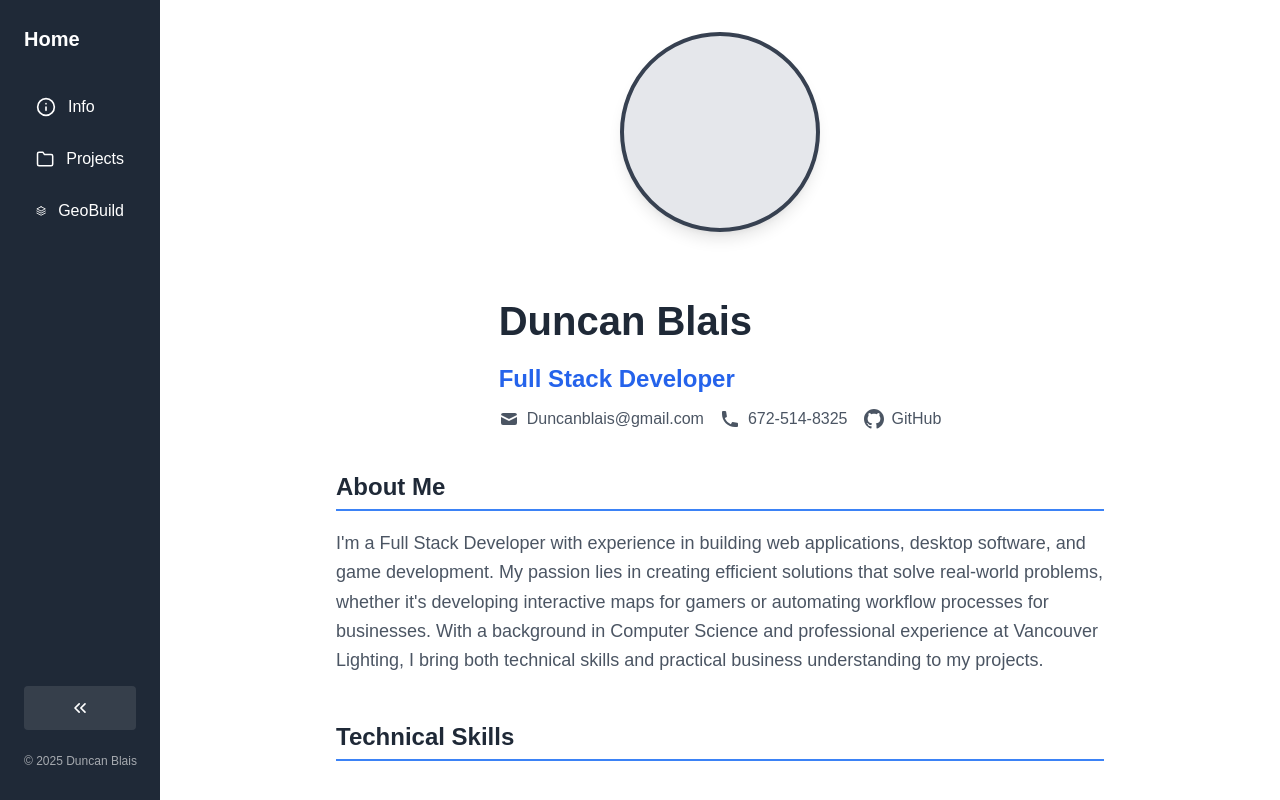
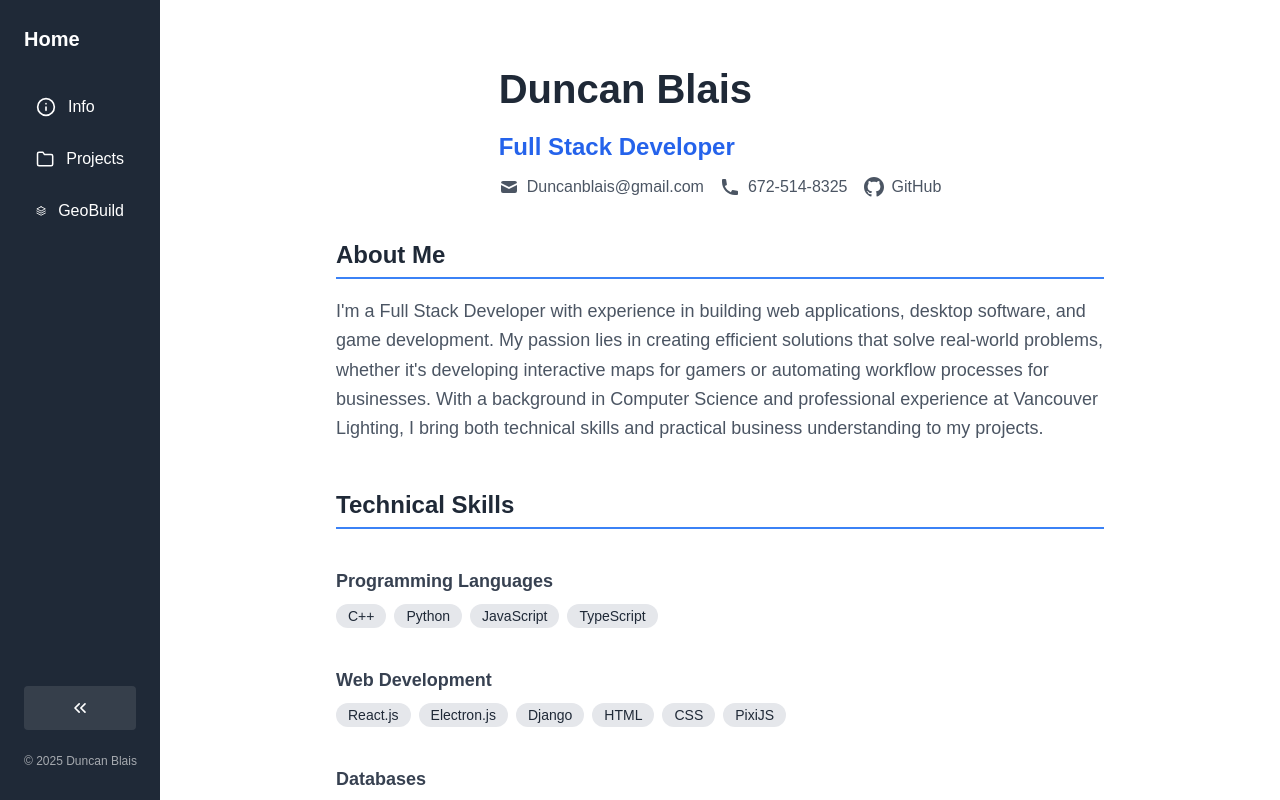
Before and after one commit to dBleh/personal-website, a Next.js app: page / in a window 1280 px wide. Built offline with nearby package versions, Linux system fonts and the light colour scheme.

Commit message:
Removed Home Page Image

```diff
--- a/src/app/page.tsx
+++ b/src/app/page.tsx
@@ -7,22 +7,9 @@ export default function Home() {
     <div style={{ maxWidth: '48rem', margin: '0 auto', padding: '2rem 1rem' }}>
       {/* Hero Section */}
       <section className="mb-12"> {/* Using className for spacing from globals.css if defined, or use style={{ marginBottom: '3rem' }} */}
-        <div style={{ display: 'flex', flexDirection: 'column', alignItems: 'center', gap: '2rem', '@media (min-width: 768px)': { flexDirection: 'row', alignItems: 'flex-start' }}}> {/* Basic responsive styles inline */}
+        <div style={{ display: 'flex', flexDirection: 'column', alignItems: 'center', gap: '2rem'}}> {/* Basic responsive styles inline */}
           {/* Profile image placeholder */}
-          <div style={{
-              position: 'relative',
-              width: '12rem', // 192px
-              height: '12rem',
-              borderRadius: '9999px', // Full circle
-              overflow: 'hidden',
-              border: '4px solid #374151', // Slightly darker border than before
-              boxShadow: '0 10px 15px -3px rgba(0, 0, 0, 0.1), 0 4px 6px -2px rgba(0, 0, 0, 0.05)', // Standard shadow
-              flexShrink: 0, // Prevent shrinking in flex layout
-              backgroundColor: '#e5e7eb' // Placeholder background
-            }}>
-            {/* TODO: Add an actual Image component here later */}
-            {/* <Image src="/path/to/your/image.jpg" alt="Duncan Blais Profile" layout="fill" objectFit="cover" /> */}
-          </div>
+
 
           {/* Info Column */}
           <div>
```
